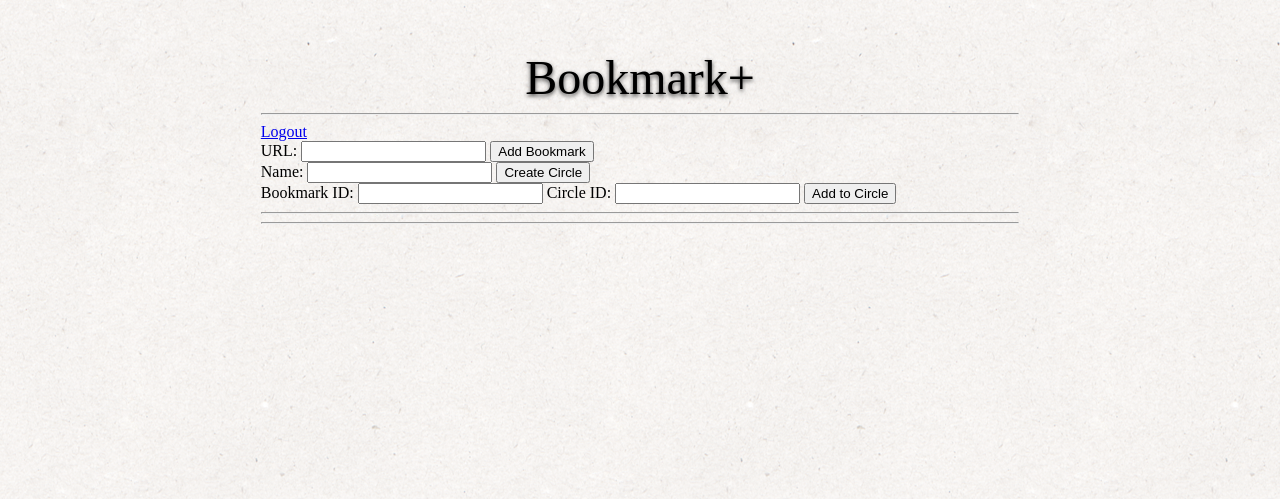
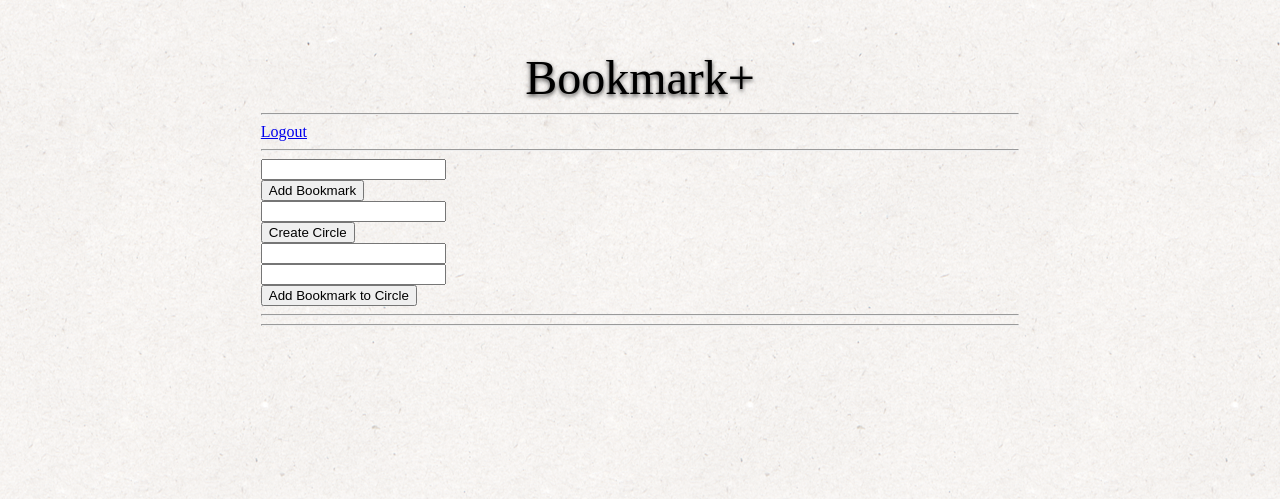
Before and after one commit to paul-w/bookmarkplus, a Flask app: template src/templates/html/main.html in a window 1280 px wide. Shown: the top 499 px of the page. Run offline with Flask 2, Linux system fonts and the light colour scheme; the template is opened without the code that fills it, so the values that code supplies are empty; parts of the project's set-up code (start-up, migrations or seed data) failed here and were passed over; some web fonts are replaced.

Commit message:
Styled main page.

```diff
--- a/src/static/css/style.css
+++ b/src/static/css/style.css
@@ -12,6 +12,11 @@
 body {
   background-image: url('../img/ricepaper.png');
   font-family: 'Linden Hill', serif;
+}
+
+p {
+  margin: 0px;
+  padding: 0px;
 }
 
 /* Classes. */
--- a/src/templates/html/main.html
+++ b/src/templates/html/main.html
@@ -4,30 +4,28 @@
   <script type="text/javascript" src="{{ url_for('main_js') }}"></script>
 {% endblock %}
 
-
 {% block body %}
-    <div class="logout" id="logout">
-       <a href="{{ url_for('logout') }}">Logout</a>
-    </div>
-
-    URL: <input id="create_bookmark_uri" type="text"></input>
-    <button id="create_bookmark">Add Bookmark</button>
-    </br>
-    Name: <input id="create_circle_name" type="text"></input>
-    <button id="create_circle">Create Circle</button>
-    </br>
-    Bookmark ID: <input id="add_bookmark_id" type="text"></input>
-    Circle ID: <input id="add_circle_id" type="text"></input>
-    <button id="add_bookmark">Add to Circle</button>
-    </br>
-
+  <div class="logout" id="logout">
+     <a href="{{ url_for('logout') }}">Logout</a>
+  </div>
+  <hr />
+  <div>
+  <p><input id="create_bookmark_uri" type="text"></input></p>
+  <p><button id="create_bookmark">Add Bookmark</button></p>
+  </div>
+  <div>
+  <p><input id="create_circle_name" type="text"></input></p>
+  <p><button id="create_circle">Create Circle</button></p>
+  </div>
+  <div>
+  <p><input id="add_bookmark_id" type="text"></input></p>
+  <p><input id="add_circle_id" type="text"></input></p>
+  <p><button id="add_bookmark">Add Bookmark to Circle</button></p>
+  </div>
   <hr />
   <div class="bookmarks_container" id="bookmarks_container">
   </div>
   <hr />
   <div class="circles_container" id="circles_container">
   </div>
-
-
-
 {% endblock %}
```
